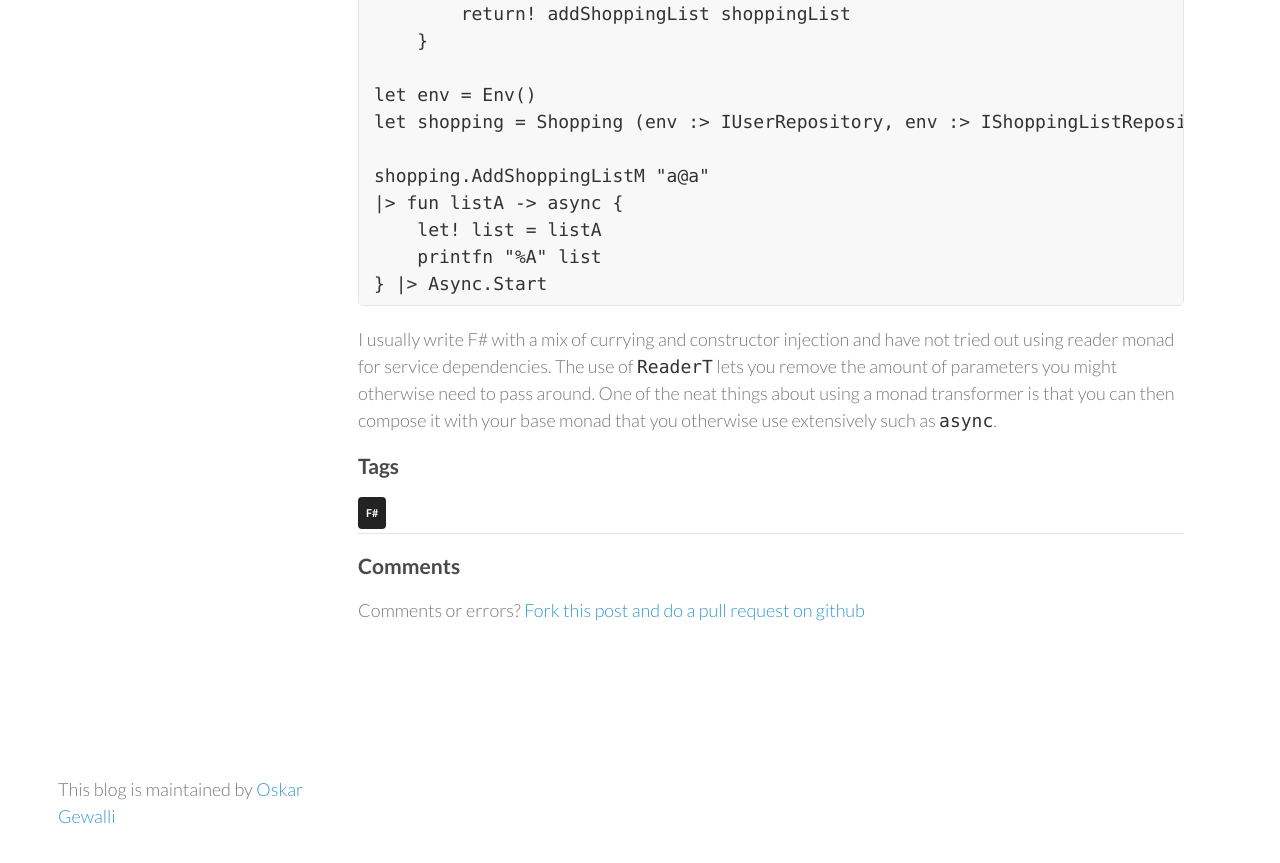
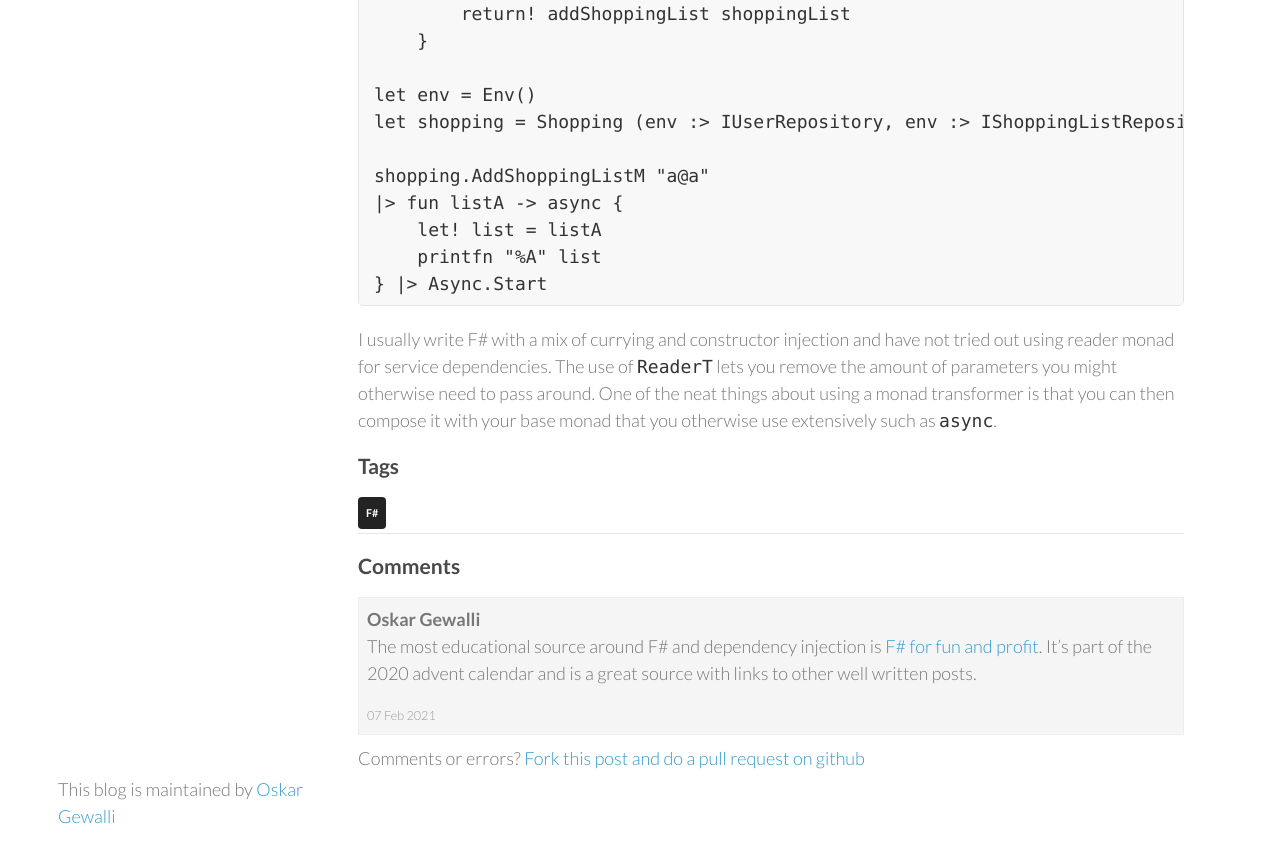
Before and after one commit to wallymathieu/assertfail, a Jekyll site: the page built from _posts/2020-09-05-Dependency-injection-in-FSharp.md, in a window 1280 px wide and 900 px high, scrolled down 2389 px. Shown: the top 863 px of the window. Built offline with Jekyll 4.4.1, drawn with Linux system fonts in a browser that asks for light colours; nearby versions of some CDN libraries.

Commit message:
+Comment about F# for fun and profit

```diff
--- a/_posts/2020-09-05-Dependency-injection-in-FSharp.md
+++ b/_posts/2020-09-05-Dependency-injection-in-FSharp.md
@@ -3,6 +3,10 @@ layout: post
 title: Dependency injection in FSharp
 date: 2020-09-05T17:11:06+02:00
 tags: f#
+comments:
+  - author: Oskar Gewalli
+    content: The most educational source around F# and dependency injection is [F# for fun and profit](https://fsharpforfunandprofit.com/posts/dependencies/). It's part of the 2020 advent calendar and is a great source with links to other well written posts.
+    date: 2021-02-07T13:05:43+01:00
 ---
 
 One of the questions around how to write F# is how do we compose bigger business applications. In C# you generally use constructor injection.
```
